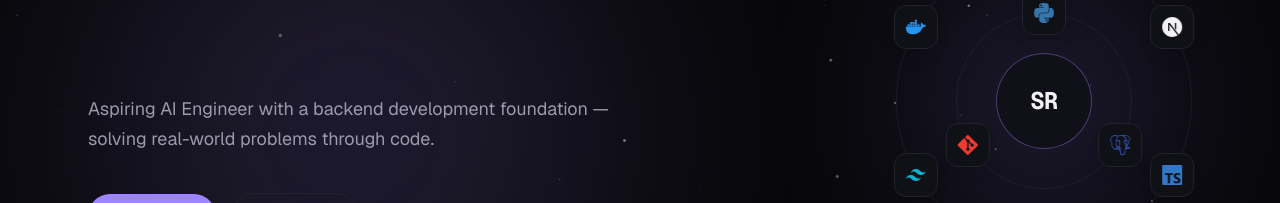
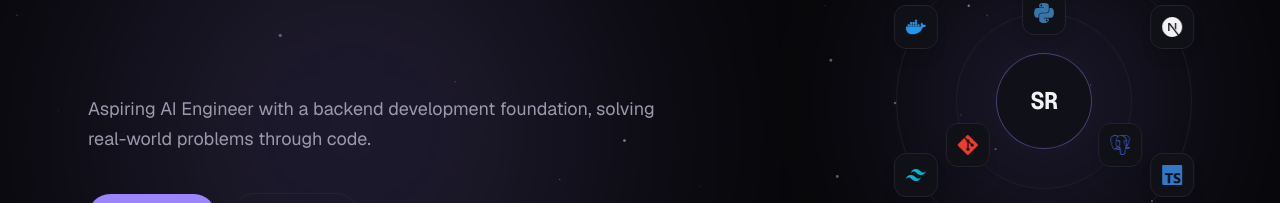
Before and after one commit to SR-Pradhan/Portfolio, a Next.js app in the folder frontend/: page / in a window 1280 px wide. Shown: the part 323-526 px from the top of the page. Built offline with nearby package versions, Linux system fonts and the light colour scheme; no server answers.

Commit message:
Remove em dash from tagline, make Codolio logo background transparent

```diff
--- a/frontend/src/data/site.ts
+++ b/frontend/src/data/site.ts
@@ -17,7 +17,7 @@ export const site = {
   /** Cycled through by the hero headline, in this order. */
   roles: ["AI Engineer", "Backend Developer", "Problem Solver", "DSA Enthusiast"],
   tagline:
-    "Aspiring AI Engineer with a backend development foundation — solving real-world problems through code.",
+    "Aspiring AI Engineer with a backend development foundation, solving real-world problems through code.",
   location: "Gurugram, India",
   email: "pradhansr2003@gmail.com",
   resumeUrl: "/resume.pdf", // TODO: drop resume.pdf into /public
```
Also changed, not shown: frontend/public/codolio.png.
